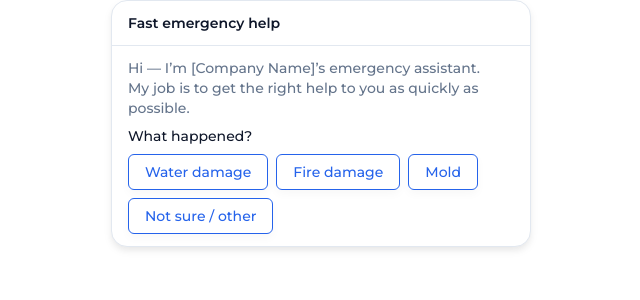
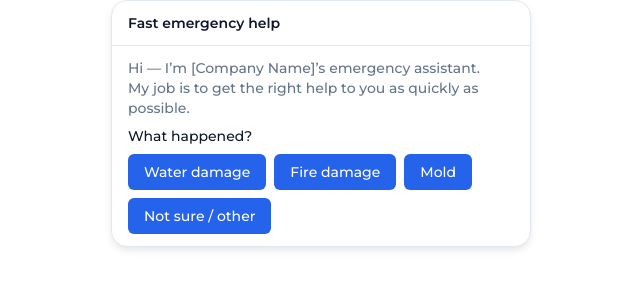
Before and after one commit to valeriya-kalibri/restoration-service-lead-gen-chatbot, a Next.js app: page /widget/frame in a window 1280 px wide. Shown: the top 300 px of the page, without its empty margins (319-959 px from the left). Built offline with nearby package versions, Linux system fonts and the light colour scheme.

Commit message:
removing button outline

```diff
--- a/src/components/chat-widget/restoration-widget.tsx
+++ b/src/components/chat-widget/restoration-widget.tsx
@@ -328,10 +328,7 @@ export function RestorationWidget({
         color: "#ffffff",
     };
 
-    const primaryGhostButtonStyle = {
-        borderColor: primaryColor,
-        color: primaryColor,
-    };
+
 
     return (
         <div className={wrapperClass}>
@@ -363,33 +360,29 @@ export function RestorationWidget({
                             <div className="flex flex-wrap gap-2">
                                 <Button
                                     disabled={busy}
-                                    variant={inquiry === "water" ? "default" : "outline"}
-                                    style={inquiry === "water" ? primaryButtonStyle : primaryGhostButtonStyle}
                                     onClick={() => onSelectInquiry("water")}
+                                    style={primaryButtonStyle}
                                 >
                                     Water damage
                                 </Button>
                                 <Button
                                     disabled={busy}
-                                    variant={inquiry === "fire" ? "default" : "outline"}
-                                    style={inquiry === "fire" ? primaryButtonStyle : primaryGhostButtonStyle}
                                     onClick={() => onSelectInquiry("fire")}
+                                    style={primaryButtonStyle}
                                 >
                                     Fire damage
                                 </Button>
                                 <Button
                                     disabled={busy}
-                                    variant={inquiry === "mold" ? "default" : "outline"}
-                                    style={inquiry === "mold" ? primaryButtonStyle : primaryGhostButtonStyle}
                                     onClick={() => onSelectInquiry("mold")}
+                                    style={primaryButtonStyle}
                                 >
                                     Mold
                                 </Button>
                                 <Button
                                     disabled={busy}
-                                    variant={inquiry === "not_sure" ? "default" : "outline"}
-                                    style={inquiry === "not_sure" ? primaryButtonStyle : primaryGhostButtonStyle}
                                     onClick={() => onSelectInquiry("not_sure")}
+                                    style={primaryButtonStyle}
                                 >
                                     Not sure / other
                                 </Button>
@@ -405,18 +398,16 @@ export function RestorationWidget({
                             <div className="flex flex-wrap gap-2">
                                 <Button
                                     disabled={busy}
-                                    variant={timing === "ongoing" ? "default" : "outline"}
-                                    style={timing === "ongoing" ? primaryButtonStyle : primaryGhostButtonStyle}
                                     onClick={() => onSelectTiming("ongoing")}
+                                    style={primaryButtonStyle}
                                 >
                                     Happening now
                                 </Button>
 
                                 <Button
                                     disabled={busy}
-                                    variant={timing === "stopped" ? "default" : "outline"}
-                                    style={timing === "stopped" ? primaryButtonStyle : primaryGhostButtonStyle}
                                     onClick={() => onSelectTiming("stopped")}
+                                    style={primaryButtonStyle}
                                 >
                                     Already stopped
                                 </Button>
@@ -517,7 +508,11 @@ export function RestorationWidget({
                                 >
                                     Continue
                                 </Button>
-                                <Button disabled={busy} variant="outline" onClick={onSkipDescription}>
+                                <Button
+                                    disabled={busy}
+                                    variant="outline"
+                                    onClick={onSkipDescription}
+                                >
                                     Skip
                                 </Button>
                             </div>
```
